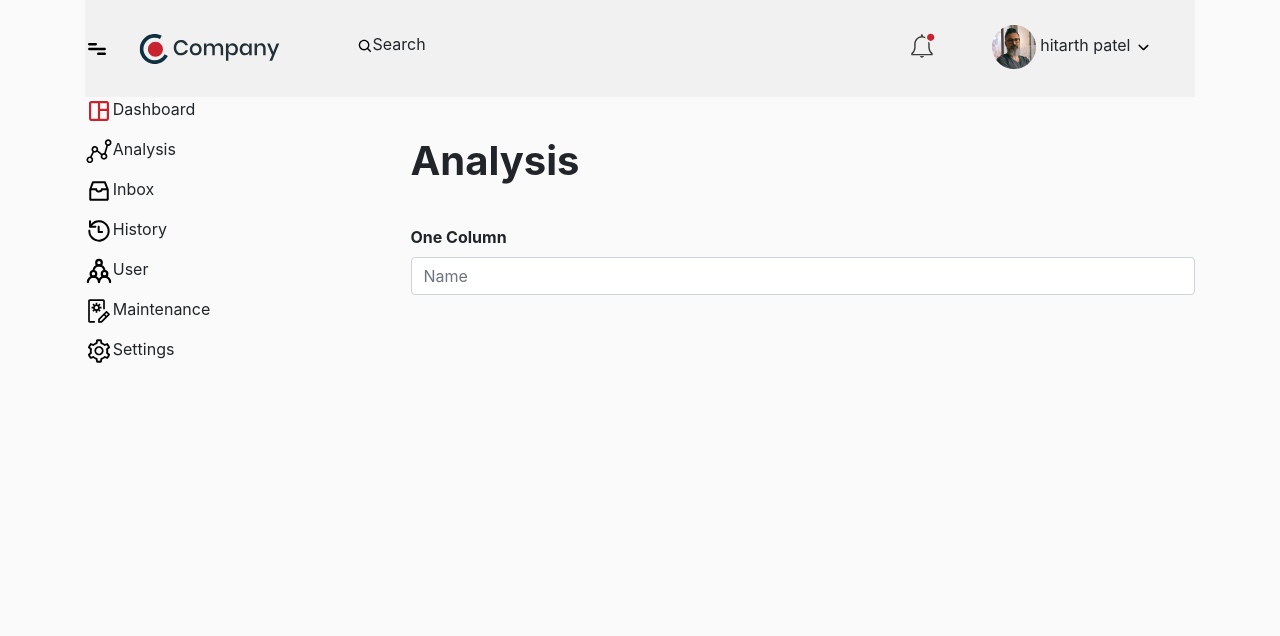
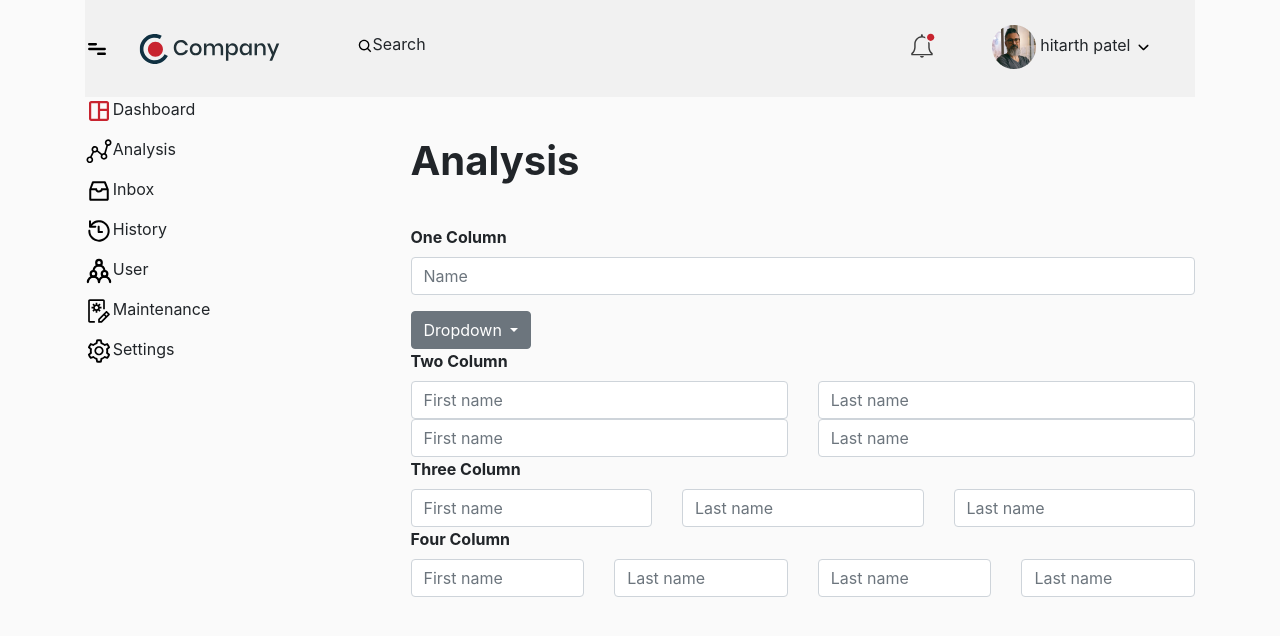
Before and after one commit to hitarthi1/project_tatva, a plain HTML site: page innerpage.html in a window 1280 px wide. Drawn offline with Linux system fonts and the light colour scheme; files whose address does not match are found by name.

Commit message:
analysis page

```diff
--- a/innerpage.html
+++ b/innerpage.html
@@ -92,13 +92,79 @@
 
             <h1 style="font-weight: bold; margin: 40px auto auto 48px;">Analysis</h1>
             <form style="font-weight: bold; margin: 40px auto auto 48px;">
+
+
+
                 <div class="form-group">
                   <label for="exampleInputEmail1">One Column</label>
                   <input type="email" class="form-control" id="exampleInputEmail1" aria-describedby="emailHelp" placeholder="Name">
                 </div>
 
 
-              </form>
+                <div class="dropdown">
+                    <button class="btn btn-secondary dropdown-toggle" type="button" id="dropdownMenuButton" data-toggle="dropdown" aria-haspopup="true" aria-expanded="true">
+                      Dropdown
+                    </button>
+                    <div class="dropdown-menu" aria-labelledby="dropdownMenuButton">
+                      <a class="dropdown-item" href="#">Action</a>
+                      <a class="dropdown-item" href="#">Another action</a>
+                      <a class="dropdown-item" href="#">Something else here</a>
+                    </div>
+                </div>
+                <label for="exampleInputEmail1">Two Column</label>
+                <div class="row">
+                    <div class="col">
+                      <input type="text" class="form-control" placeholder="First name">
+                    </div>
+                    <div class="col">
+                      <input type="text" class="form-control" placeholder="Last name">
+                    </div>
+                  </div>
+                  <div class="row">
+                    <div class="col">
+                      <input type="text" class="form-control" placeholder="First name">
+                    </div>
+                    <div class="col">
+                      <input type="text" class="form-control" placeholder="Last name">
+                    </div>
+                  </div>
+
+                  <label for="exampleInputEmail1">Three Column</label>
+                  <div class="row">
+                      <div class="col">
+                        <input type="text" class="form-control" placeholder="First name">
+                      </div>
+                      <div class="col">
+                        <input type="text" class="form-control" placeholder="Last name">
+                      </div>
+                      <div class="col">
+                        <input type="text" class="form-control" placeholder="Last name">
+                      </div>
+                 </div>
+
+
+                 <label for="exampleInputEmail1">Four Column</label>
+
+                 <div class="row">
+                    <div class="col">
+                      <input type="text" class="form-control" placeholder="First name">
+                    </div>
+                    <div class="col">
+                      <input type="text" class="form-control" placeholder="Last name">
+                    </div>
+                    <div class="col">
+                      <input type="text" class="form-control" placeholder="Last name">
+                    </div>
+                    <div class="col">
+                        <input type="text" class="form-control" placeholder="Last name">
+                      </div>
+               </div>
+
+
+
+
+
+            </form>
 
 
 
```
